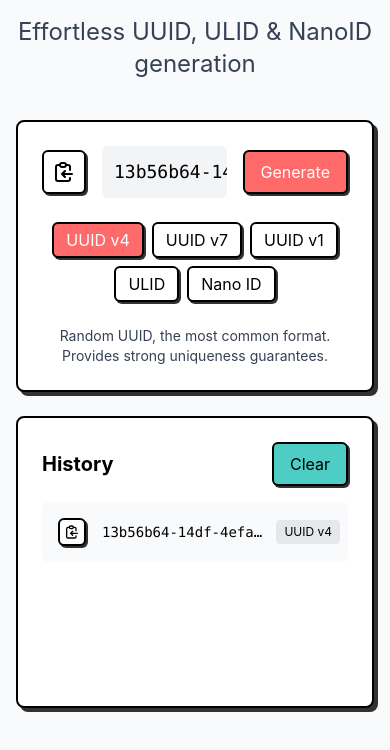
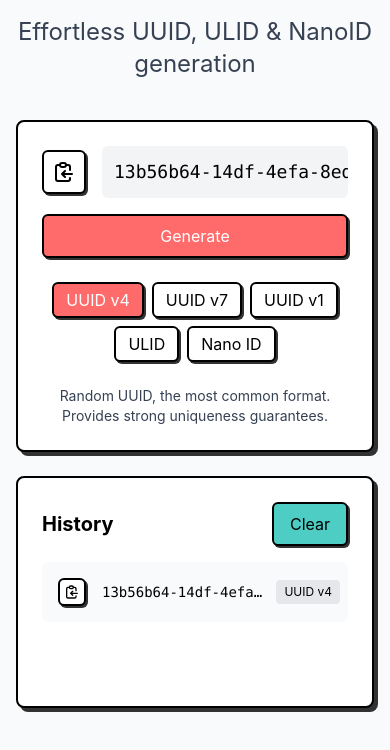
Before and after one commit to abogoyavlensky/getuuid, a website: page index.html in a window 390 px wide. Shown: the part 88-838 px from the top of the page. Drawn offline with Linux system fonts and the light colour scheme.

Commit message:
Make main section responsive

```diff
--- a/index.html
+++ b/index.html
@@ -104,7 +104,8 @@
 
     <!-- Main UUID Generator -->
     <div class="neo-brutal bg-white p-6 mb-6">
-        <div class="flex items-center justify-center space-x-4 mb-6">
+        <div class="flex flex-col md:flex-row items-center space-y-4 md:space-y-0 md:space-x-4 mb-6">
+                    <div class="flex items-center space-x-4 w-full">
                         <button @click="copyToClipboard(currentUuid, 'main')"
                                 class="neo-brutal-sm p-2 bg-white hover:bg-gray-100"
                                 title="Copy to clipboard">
@@ -127,8 +128,9 @@
                              title="Click to copy">
                             <span x-text="currentUuid"></span>
                         </div>
+                    </div>
                     <button @click="generateUuid"
-                    class="neo-brutal-sm px-4 py-2 bg-primary text-white hover:bg-opacity-90">
+                            class="neo-brutal-sm px-4 py-2 bg-primary text-white hover:bg-opacity-90 w-full md:w-auto">
                 Generate
             </button>
         </div>
@@ -160,7 +162,7 @@
             </button>
         </div>
 
-        <div class="space-y-3 overflow-y-auto flex-grow">
+        <div class="space-y-1 overflow-y-auto flex-grow">
             <template x-for="(item, index) in history" :key="index">
                 <div class="bg-gray-50 rounded-md">
                     <div class="flex items-center justify-between p-2">
```
Also changed, not shown: public/output.css. Lines whose indentation alone changed are shown as unchanged.
